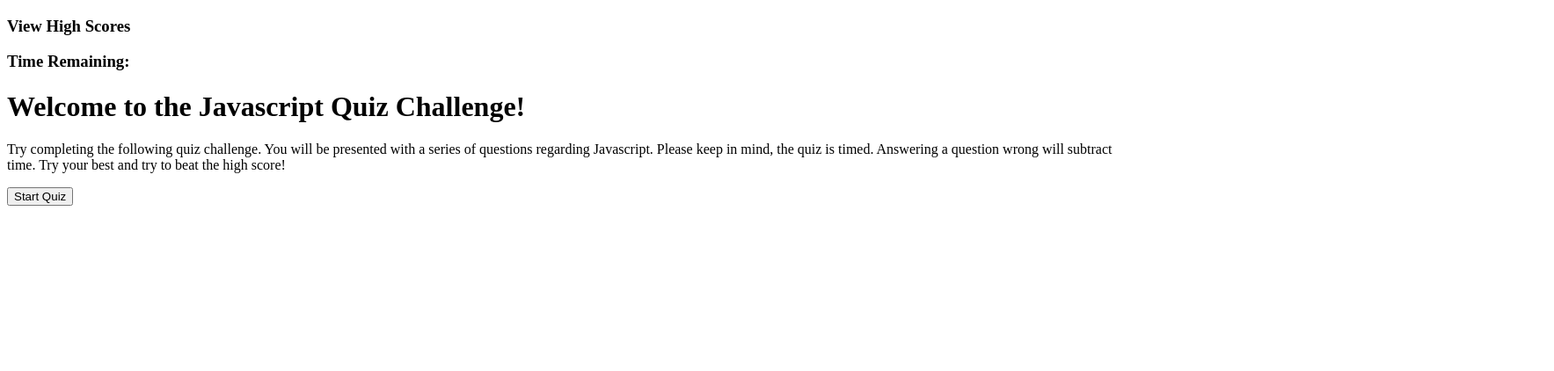
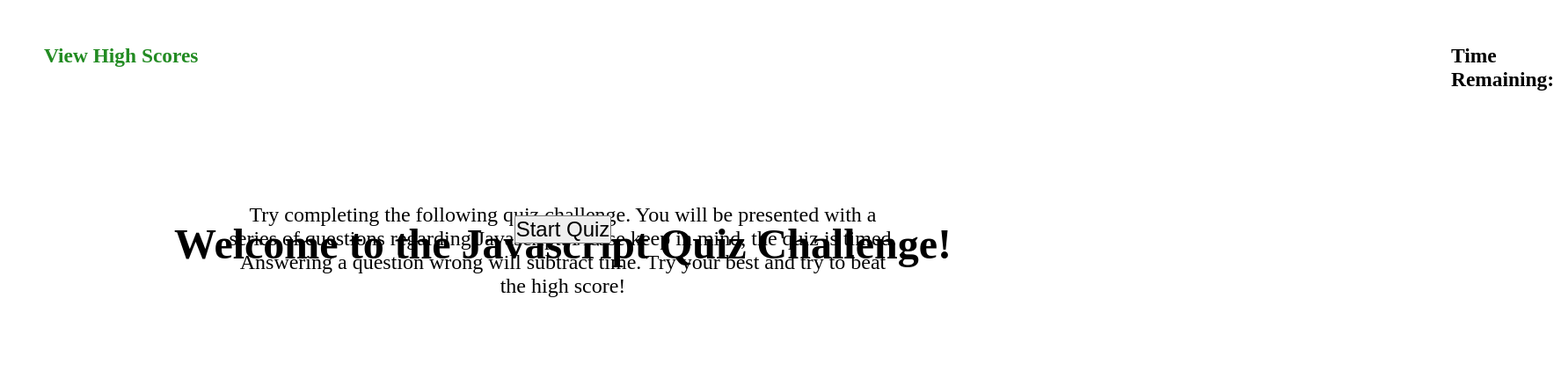
Before and after one commit to TylerWiatrek/Javascript-Quiz, a plain HTML site: page index.html in a window 1280 px wide. Shown: the whole page at 88% size, 1767 px wide, since content can reach past the window. Drawn offline with Linux system fonts and the light colour scheme.

Commit message:
added css styles

```diff
--- a/index.html
+++ b/index.html
@@ -4,18 +4,19 @@
     <meta charset="UTF-8">
     <meta http-equiv="X-UA-Compatible" content="IE=edge">
     <meta name="viewport" content="width=device-width, initial-scale=1.0">
-    <title>Javascript Quiz!</title>
+    <title>Javascript Quiz</title>
+    <link rel="stylesheet" href="./style.css" />
 </head>
 
 <body>
     <header>
-        <h3 class="highScoreText">View High Scores</h3>
+        <h3 class="highScoreText" id="high-score-btn">View High Scores</h3>
         <h3 class="timeLeft">Time Remaining: </h3>
     </header>
 
 
 
-    <div>
+    <div class="quizIntro">
         <h1 class="quizTitle">Welcome to the Javascript Quiz Challenge!</h1>
         <p class="quizText">
             Try completing the following quiz challenge. You will be presented with a series of questions regarding Javascript.
@@ -23,7 +24,7 @@
         </p>
     </div>
 
-    <div>
+    <div class="button">
         <button class="buttonStart" id="start-quiz" type="submit">Start Quiz</button>
     </div>
 
--- a/style.css
+++ b/style.css
@@ -0,0 +1,66 @@
+* {
+    margin: 0;
+    padding: 0;
+}
+
+:root {
+    --primary-color: #228b22;
+    --secondary-color: #0bda51;
+}
+
+header {
+    font-weight: bold;
+    font-size: 20px;
+    display: inline;
+    margin: 0;
+}
+
+header h3 {
+    position: relative;
+    top: 50px;
+}
+
+.highScoreText {
+    left: 50px;
+    position: absolute;
+    color: var(--primary-color);
+
+
+}
+
+.timeLeft {
+    float: right;
+    position: absolute;
+    left: 1650px;
+}
+
+
+.quizTitle {
+    position: relative;
+    text-align: center;
+    font-size: 48px;
+    font-weight: bold;
+    top: 250px;
+
+
+}
+
+.quizText {
+    position: relative;
+    font-size: 24px;
+    text-align: center;
+    bottom: 80px;
+    margin: 20%;
+
+}
+
+.button {
+    position: relative;
+    text-align: center;
+    bottom: 430px;
+
+}
+
+.buttonStart {
+    font-size: 24px;
+}
```
